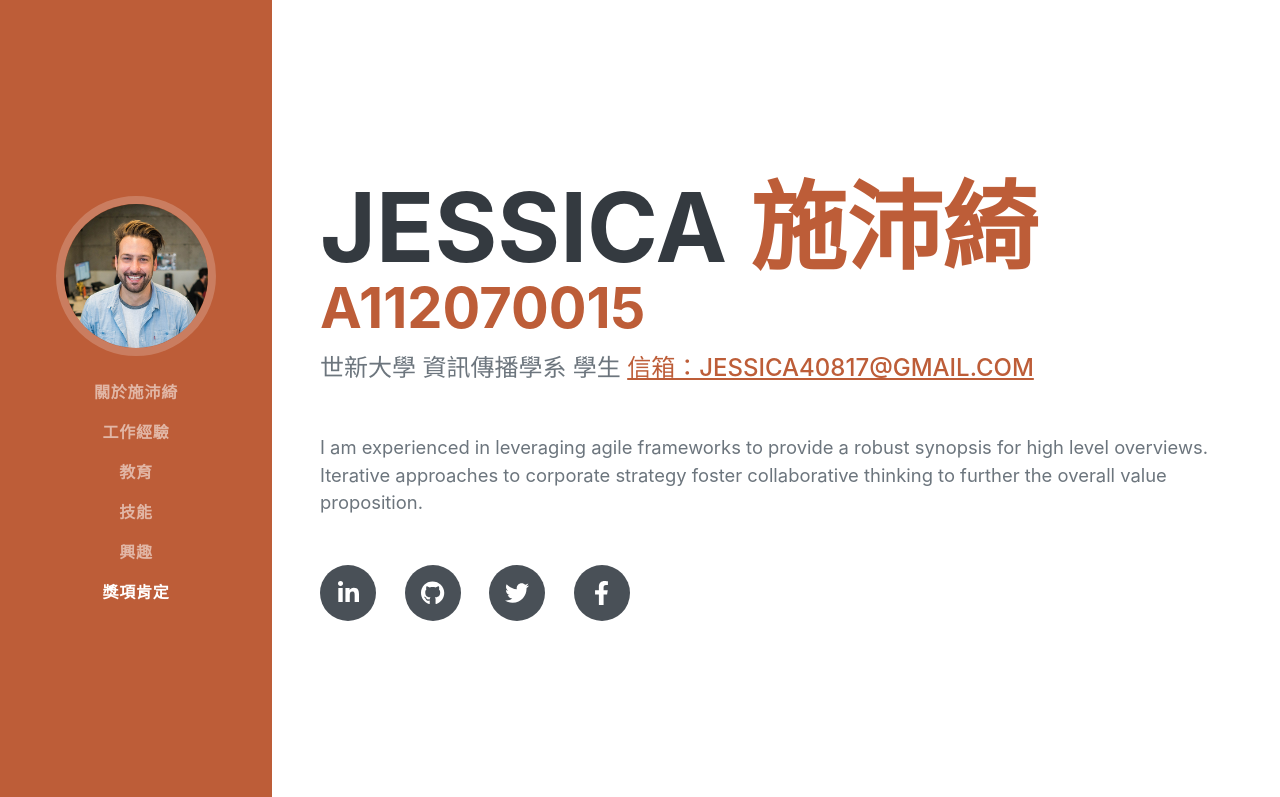
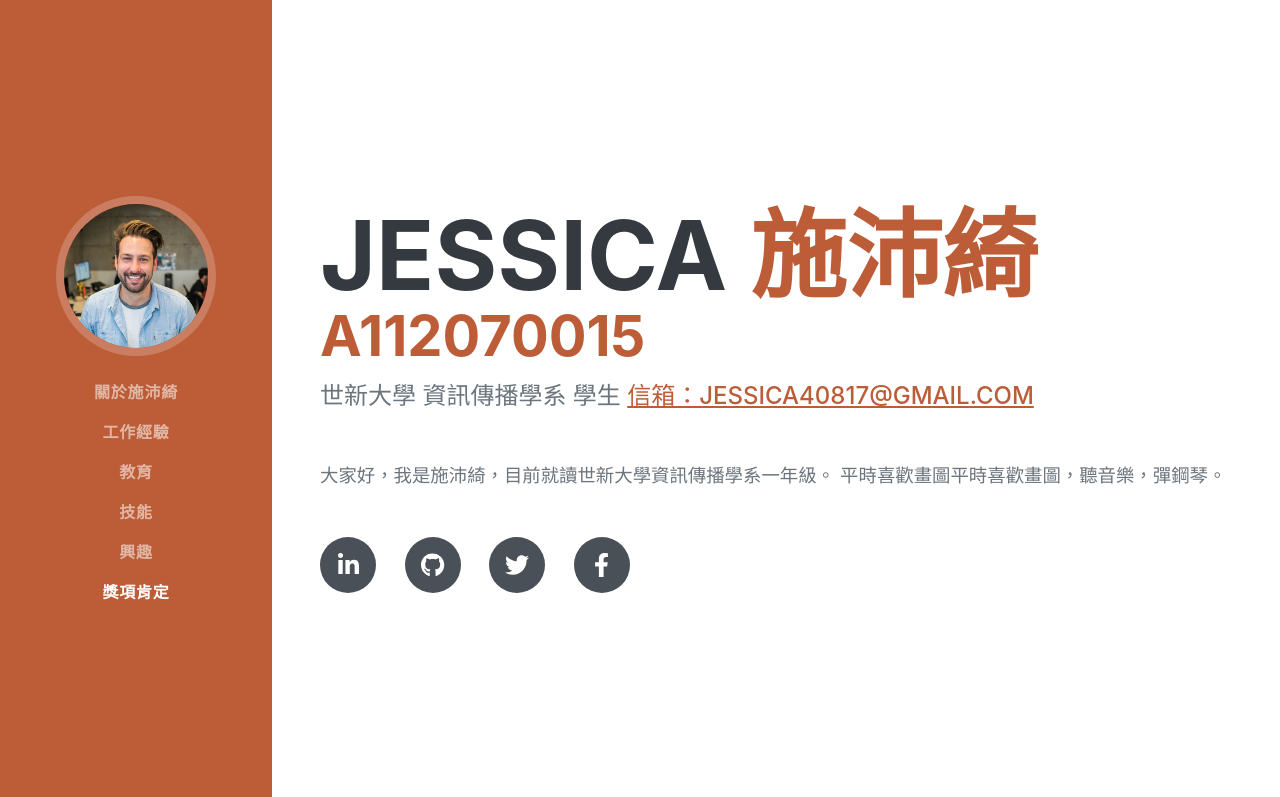
Before and after one commit to jessica1123web/jessica1123.github.io, a plain HTML site: page index.html in a window 1280 px wide. Shown: the top 797 px of the page. Drawn offline with nearby package versions, Linux system fonts and the light colour scheme; a web font is replaced by a local one.

```diff
--- a/index.html
+++ b/index.html
@@ -48,7 +48,9 @@
                         世新大學 資訊傳播學系 學生
                         <a href="mailto:name@email.com">信箱：jessica40817@gmail.com</a>
                     </div>
-                    <p class="lead mb-5">I am experienced in leveraging agile frameworks to provide a robust synopsis for high level overviews. Iterative approaches to corporate strategy foster collaborative thinking to further the overall value proposition.</p>
+                    <p class="lead mb-5">大家好，我是施沛綺，目前就讀世新大學資訊傳播學系一年級。
+                        平時喜歡畫圖平時喜歡畫圖，聽音樂，彈鋼琴。
+                    </p>
                     <div class="social-icons">
                         <a class="social-icon" href="#!"><i class="fab fa-linkedin-in"></i></a>
                         <a class="social-icon" href="#!"><i class="fab fa-github"></i></a>
```
